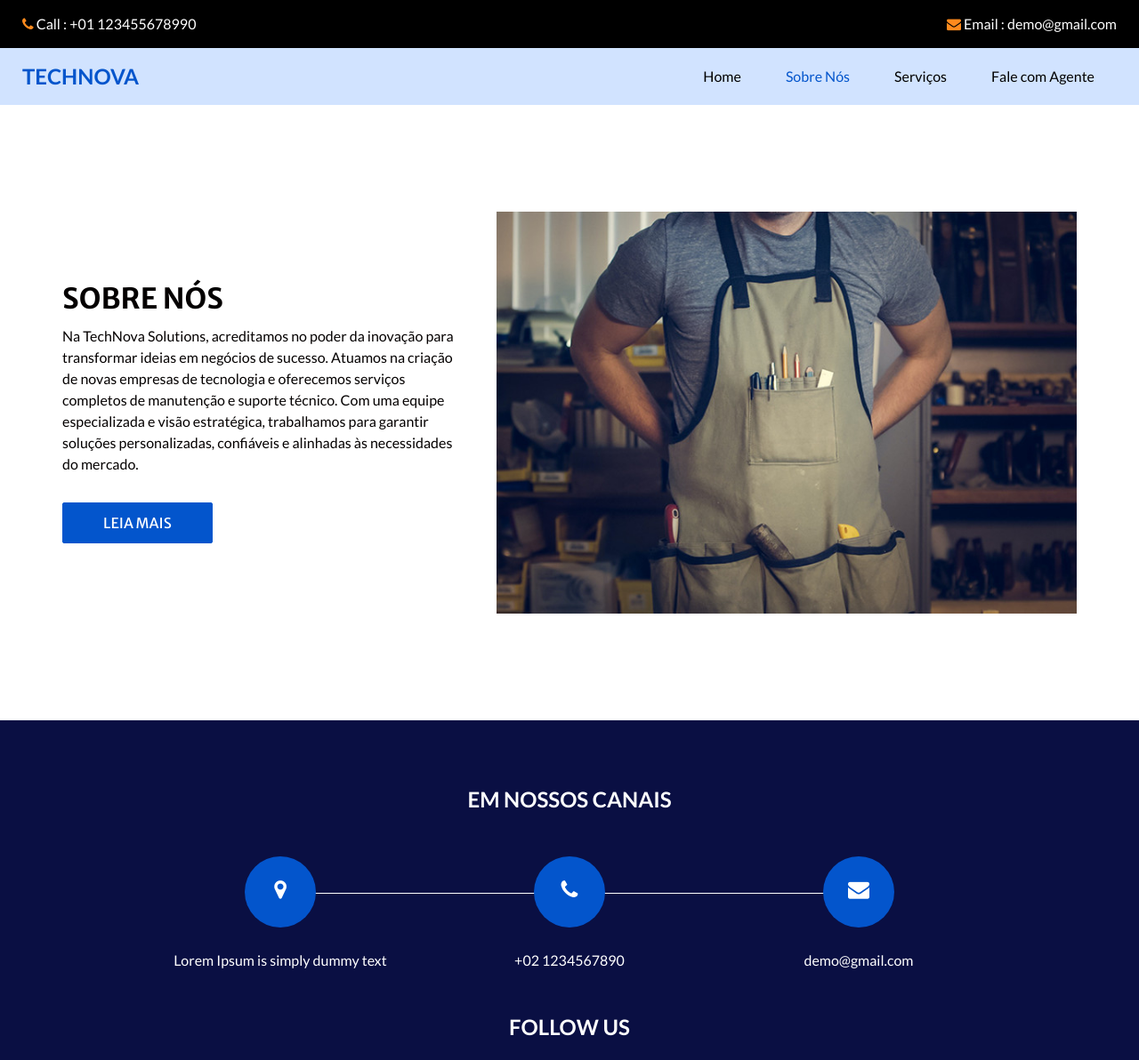
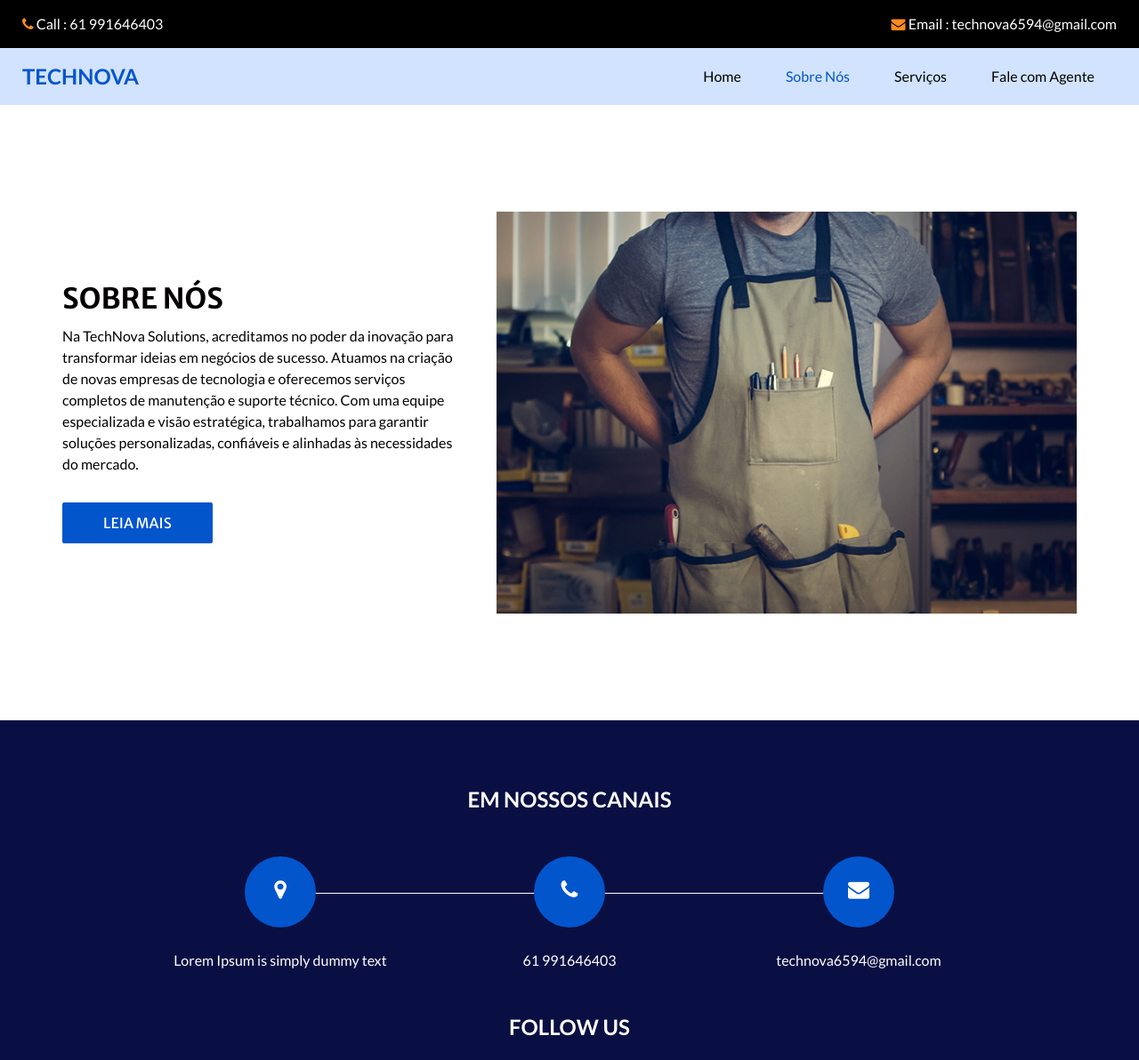
Before and after one commit to PabloRaniele/technova, a plain HTML site: page about.html in a window 1280 px wide. Shown: the top 1192 px of the page at 89% size. Drawn offline with nearby package versions, Linux system fonts and the light colour scheme; some packages are replaced by stand-ins of ours.

Commit message:
Update about.html

```diff
--- a/about.html
+++ b/about.html
@@ -38,13 +38,13 @@
             <a href="">
               <i class="fa fa-phone" aria-hidden="true"></i>
               <span>
-                Call : +01 123455678990
+                Call : 61 991646403
               </span>
             </a>
             <a href="">
               <i class="fa fa-envelope" aria-hidden="true"></i>
               <span>
-                Email : demo@gmail.com
+                Email : technova6594@gmail.com
               </span>
             </a>
           </div>
@@ -144,7 +144,7 @@
                       <i class="fa fa-phone" aria-hidden="true"></i>
                     </div>
                     <p>
-                      +02 1234567890
+                      61 991646403
                     </p>
                   </div>
                 </a>
@@ -156,7 +156,7 @@
                       <i class="fa fa-envelope" aria-hidden="true"></i>
                     </div>
                     <p>
-                      demo@gmail.com
+                      technova6594@gmail.com
                     </p>
                   </div>
                 </a>
```
